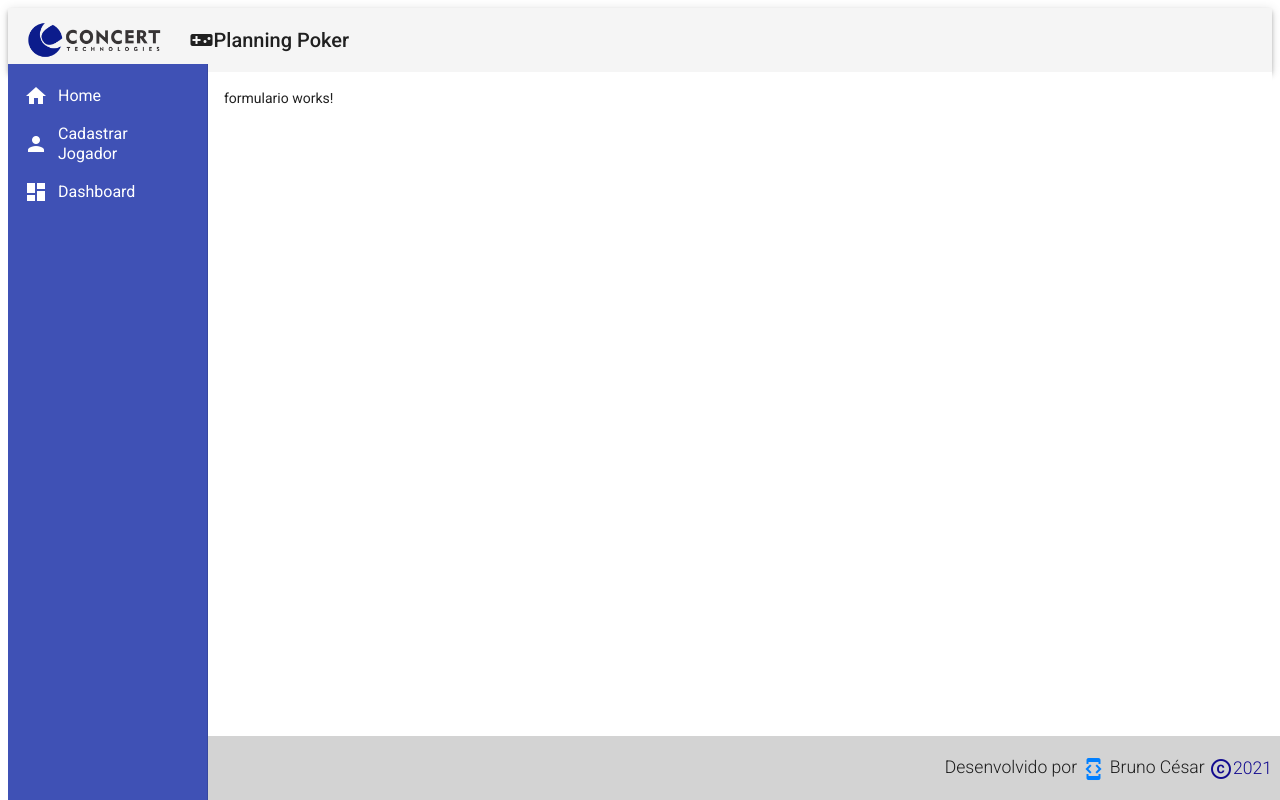
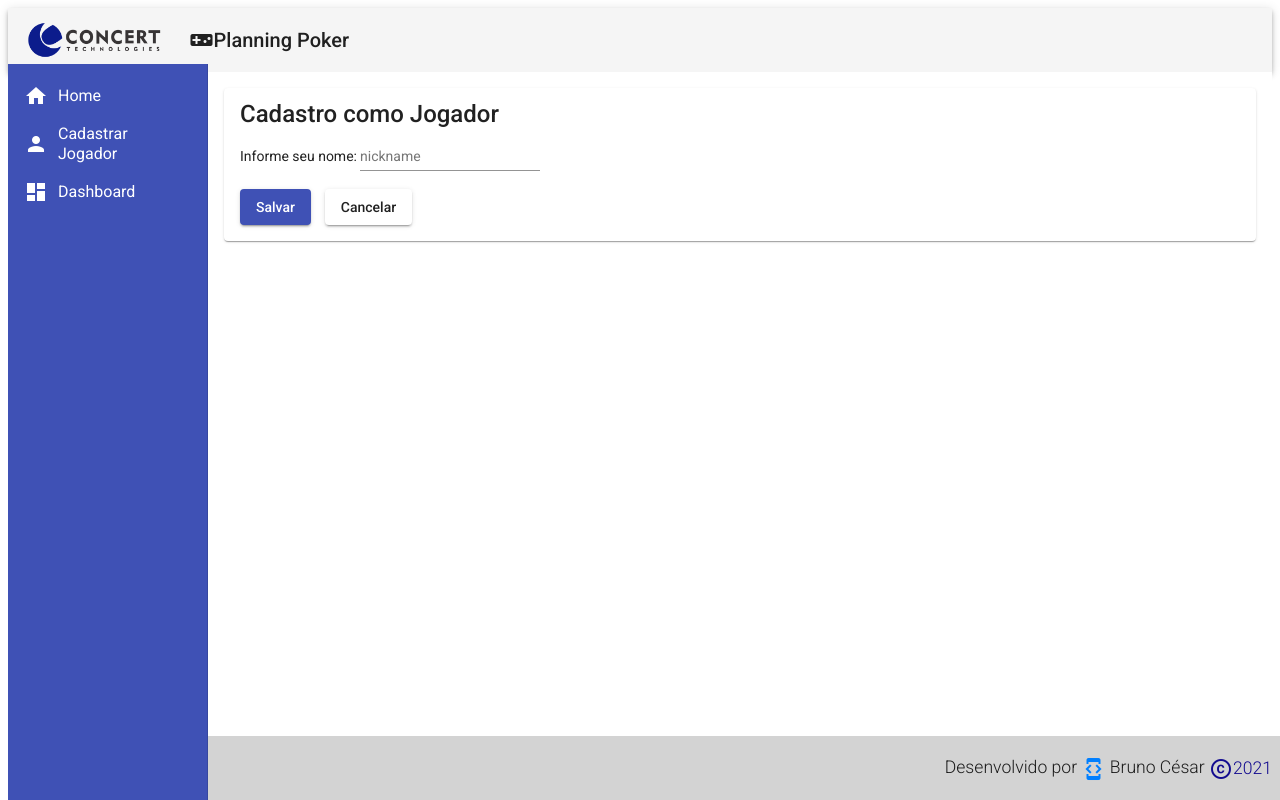
Before and after one commit to brunocesarti/Challenge_CONCERT, an Angular app in the folder challenge/: page /formulario in a window 1280 px wide. Built offline with nearby package versions, Linux system fonts and the light colour scheme.

Commit message:
Atualizando formulario de cadastro do jogo #4

```diff
--- a/challenge/src/app/views/formulario/formulario.component.html
+++ b/challenge/src/app/views/formulario/formulario.component.html
@@ -1 +1,23 @@
-<p>formulario works!</p>
+<mat-card>
+  <mat-card-title>Cadastro como Jogador</mat-card-title>
+  <form>
+    <label>Informe seu nome: </label>
+    <mat-form-field>
+      <input matInput placeholder="nickname" name="name">
+    </mat-form-field>
+    <br>
+<!--    <mat-radio-group aria-label="É owner da sala?">-->
+<!--      <mat-radio-button value="1">Sim</mat-radio-button>-->
+<!--      <mat-radio-button value="2">Não</mat-radio-button>-->
+<!--    </mat-radio-group>-->
+<!--  </form>-->
+
+  <button mat-raised-button color="primary">
+    Salvar
+  </button>
+    &nbsp;&nbsp;
+  <button mat-raised-button>
+    Cancelar
+  </button>
+  </form>
+</mat-card>
```
